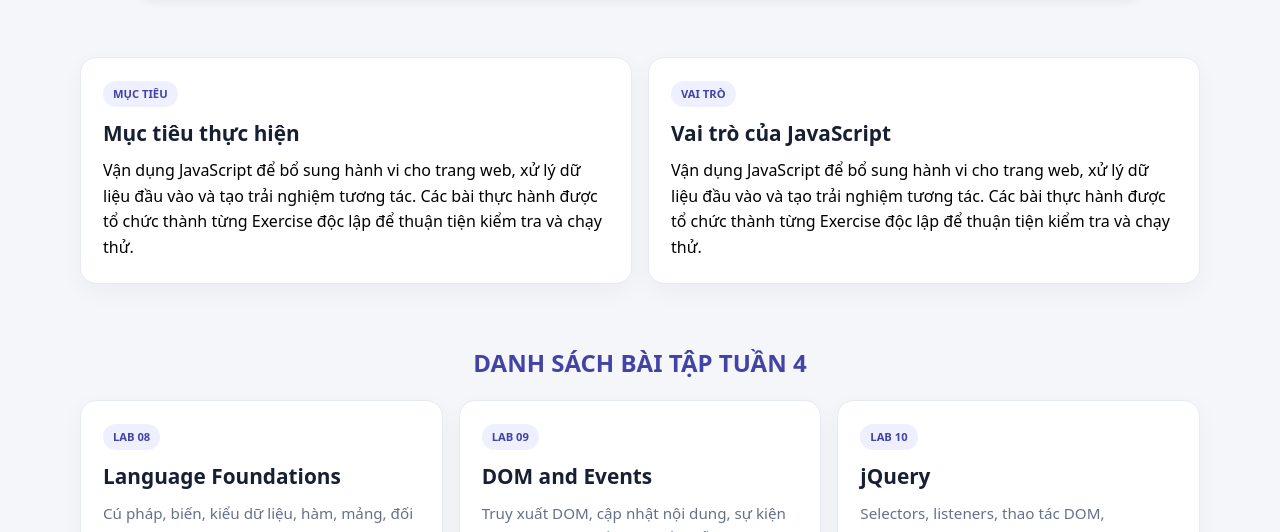
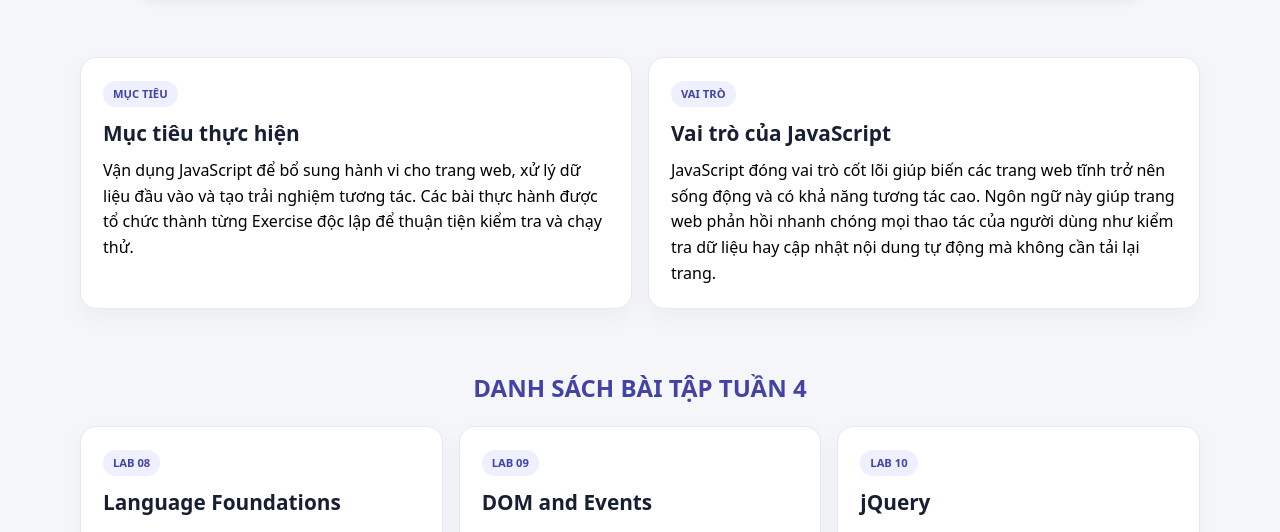
Before and after one commit to hautran31241027195/PTUDTMDT_hau, a plain HTML site: page JavaScript-Labs/index.html in a window 1280 px wide. Shown: the part 568-1100 px from the top of the page. Drawn offline with Linux system fonts and the light colour scheme.

Commit message:
Revise JavaScript role description in index.html
Updated the description of JavaScript's role in enhancing web interactivity.

```diff
--- a/JavaScript-Labs/index.html
+++ b/JavaScript-Labs/index.html
@@ -87,8 +87,9 @@
             <article class="card">
                 <span class="pill">VAI TRÒ</span>
                 <h3>Vai trò của JavaScript</h3>
-                <p>Vận dụng JavaScript để bổ sung hành vi cho trang web, xử lý dữ liệu đầu vào và tạo trải nghiệm tương tác.
-                    Các bài thực hành được tổ chức thành từng Exercise độc lập để thuận tiện kiểm tra và chạy thử.</p>
+                <p>JavaScript đóng vai trò cốt lõi giúp biến các trang web tĩnh trở nên sống động và có khả năng tương tác cao.
+                    Ngôn ngữ này giúp trang web phản hồi nhanh chóng mọi thao tác của người dùng như kiểm tra dữ liệu hay cập nhật
+                    nội dung tự động mà không cần tải lại trang.</p>
             </article>
         </div>
     </section>
```
